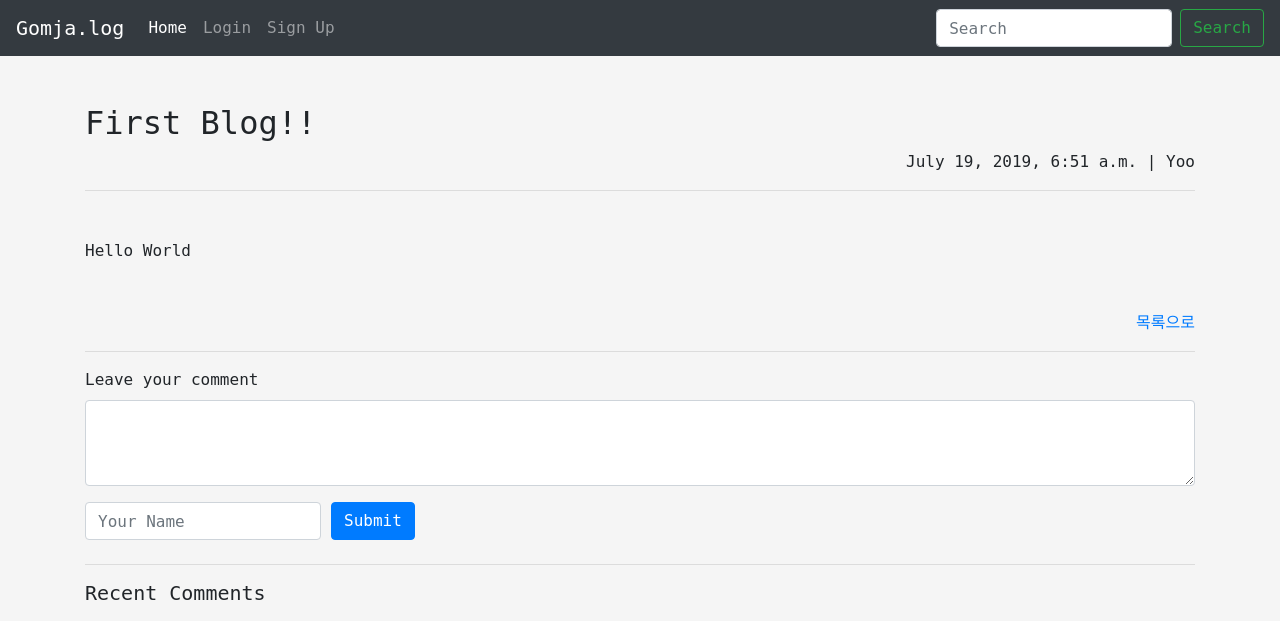
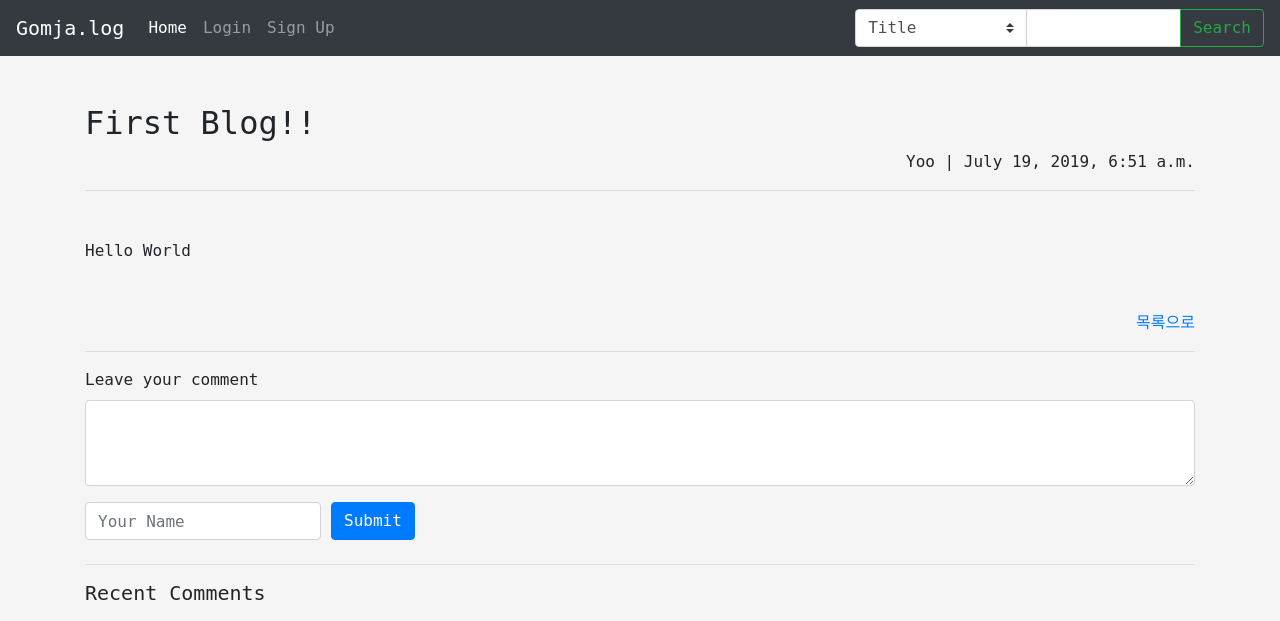
Before and after one commit to YOOGOMJA/django_blog, a Django app: page /blog/1 in a window 1280 px wide. Shown: the top 621 px of the page. Run offline with Django 3.2, Linux system fonts and the light colour scheme; data comes from the database, SQL or seed files in the repository; both versions use the stored data as it was after the commit; some libraries are stand-ins or nearby versions; some web fonts are replaced.

Commit message:
검색 추가
Signed-off-by: Yoo KyeongSoo <dev.yoogomja@gmail.com>

```diff
--- /dev/null
+++ b/blog/static/css/result.css
@@ -0,0 +1,3 @@
+html , body , .content{ height : 100%; }
+
+.result{ margin-top : 56px; }
--- a/blog/templates/base.html
+++ b/blog/templates/base.html
@@ -72,19 +72,17 @@
                     </li>
                     {% endif %}
                 </ul>
-                <form class="form-inline my-2 my-lg-0">
-                    <input
-                        class="form-control mr-sm-2"
-                        type="search"
-                        placeholder="Search"
-                        aria-label="Search"
-                    />
-                    <button
-                        class="btn btn-outline-success my-2 my-sm-0"
-                        type="submit"
-                    >
-                        Search
-                    </button>
+                <form class="form-inline my-2 my-lg-0" action="{% url 'search' %}">
+                    <div class="input-group">
+                        <select class="custom-select" name="search_filter" id="inputGroupSelect04" aria-label="Example select with button addon">
+                            <option value="title">Title</option>
+                            <option value="body">Body</option>
+                        </select>
+                        <input type="text" name="q" class='form-control'>
+                        <div class="input-group-append">
+                            <button class="btn btn-outline-success" type="submit">Search</button>
+                        </div>
+                    </div>
                 </form>
             </div>
         </nav>
--- a/blog/templates/detail.html
+++ b/blog/templates/detail.html
@@ -87,7 +87,7 @@
 <div class="detail container">
     <div class="detail-header mt-5">
         <h2 >{{ post.title }}</h2>
-        <p class='text-right'>{{ post.pub_date }} | {{ post.writer }}</p>
+        <p class='text-right'>{{ post.writer }} | {{ post.pub_date }}</p>
     </div>
     <hr>
     <div class="detail-content mt-5 mb-5">
--- a/blog/urls.py
+++ b/blog/urls.py
@@ -6,10 +6,10 @@ urlpatterns = [
     path('new' , views.create_post , name="create_post"),
     path('delete/<int:post_id>' , views.delete_post , name="delete_post"),
     path('update/<int:post_id>' , views.update_post , name="update_post"),
+    path('search' , views.search , name="search"),
     path('comment/delete/<int:comment_id>' , views.comment_delete_not_api , name="comment_delete_not_api"),
     path('api/comment/new/<int:post_id>' , views.comment_create , name="comment_create"),
     path('api/comment/update/<int:comment_id>' , views.comment_update , name="comment_update"),
     path('api/comment/delete/<int:comment_id>' , views.comment_delete , name="comment_delete"),
     path('api/comment/get/<int:post_id>' , views.get_comment , name="comment_get"),
-
 ]
--- a/blog/views.py
+++ b/blog/views.py
@@ -53,6 +53,17 @@ def delete_post(req , post_id):
     current_post.delete()
     return redirect('home')
 
+def search(req):
+    if req.GET.get('q'):
+        que = req.GET.get('q')
+        variable_column = req.GET.get('search_filter')
+        search_type = 'contains'
+        filter = variable_column + '__' + search_type
+        posts = Post.objects.filter(**{ filter: req.GET.get('q') }).order_by('-pub_date')
+        return render(req , 'result.html' , {'result' : posts , 'query' : que})
+    else:
+        return redirect('home')
+
 # API
 @csrf_exempt
 def get_comment(req , post_id):
```
Also changed, not shown: blog/templates/result.html (added, +34 -0 lines), db.sqlite3.
